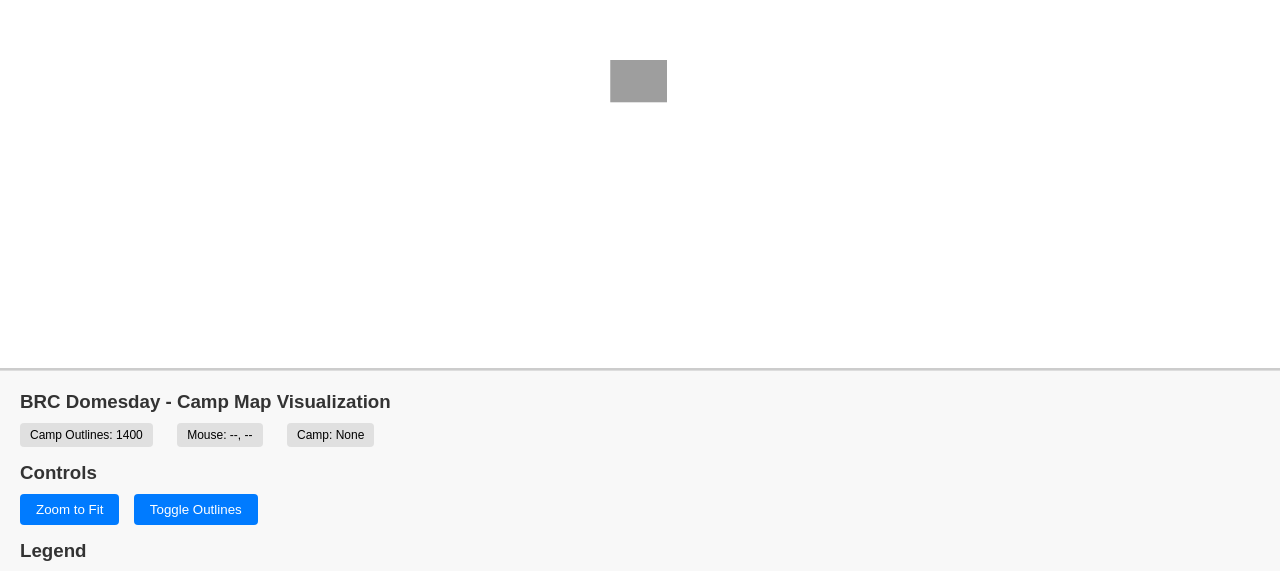
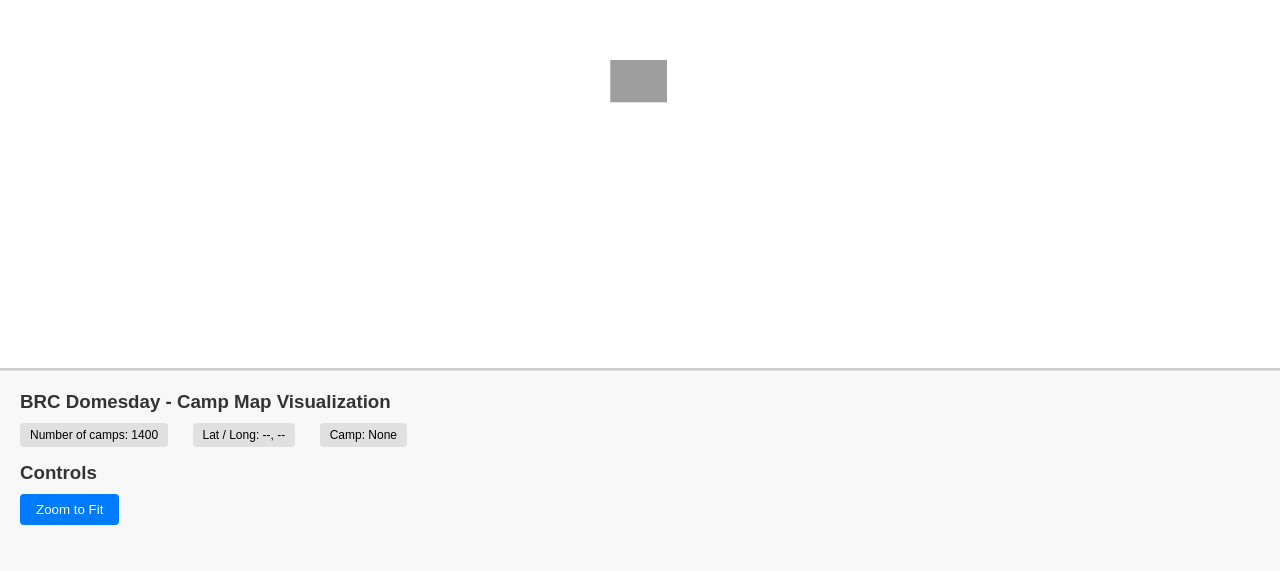
Before and after one commit to jspolsky/brcDomesday, a plain HTML site: page index.html in a window 1280 px wide. Shown: the part 272-843 px from the top of the page. Drawn offline with Linux system fonts and the light colour scheme.

Commit message:
tidying up unused controls

```diff
--- a/index.html
+++ b/index.html
@@ -18,8 +18,8 @@
         <div class="control-section">
             <h3>BRC Domesday - Camp Map Visualization</h3>
             <div id="stats">
-                <span class="stats" id="outlinesCount">Camp Outlines: Loading...</span>
-                <span class="stats" id="coordinates">Mouse: --, --</span>
+                <span class="stats" id="outlinesCount">Number of camps: Loading...</span>
+                <span class="stats" id="coordinates">Lat / Long: --, --</span>
                 <span class="stats" id="currentCamp">Camp: None</span>
             </div>
         </div>
@@ -27,16 +27,8 @@
         <div class="control-section">
             <h3>Controls</h3>
             <button onclick="zoomToFit()">Zoom to Fit</button>
-            <button onclick="toggleOutlines()">Toggle Outlines</button>
         </div>
 
-        <div class="control-section">
-            <h3>Legend</h3>
-            <div style="display: flex; align-items: center; margin-bottom: 5px;">
-                <div style="width: 20px; height: 3px; background-color: lightblue; margin-right: 10px;"></div>
-                <span>Camp Outlines</span>
-            </div>
-        </div>
     </div>
 
     <script>
@@ -432,7 +424,7 @@
             campOutlines = await loadGeoJSON('data/camp_outlines_2025.geojson');
             if (campOutlines) {
                 document.getElementById('outlinesCount').textContent =
-                    `Camp Outlines: ${campOutlines.features.length}`;
+                    `Number of camps: ${campOutlines.features.length}`;
             }
 
             loadingStatus.style.display = 'none';
@@ -548,7 +540,7 @@
             // Update coordinate display and camp detection
             const geo = canvasToGeo(canvasX, canvasY);
             document.getElementById('coordinates').textContent =
-                `Mouse: ${geo.lon.toFixed(6)}, ${geo.lat.toFixed(6)}`;
+                `Lat / Long: ${geo.lat.toFixed(6)}, ${geo.lon.toFixed(6)}`;
 
             // Check if mouse is over a camp (only when not panning)
             if (!isPanning) {
```
